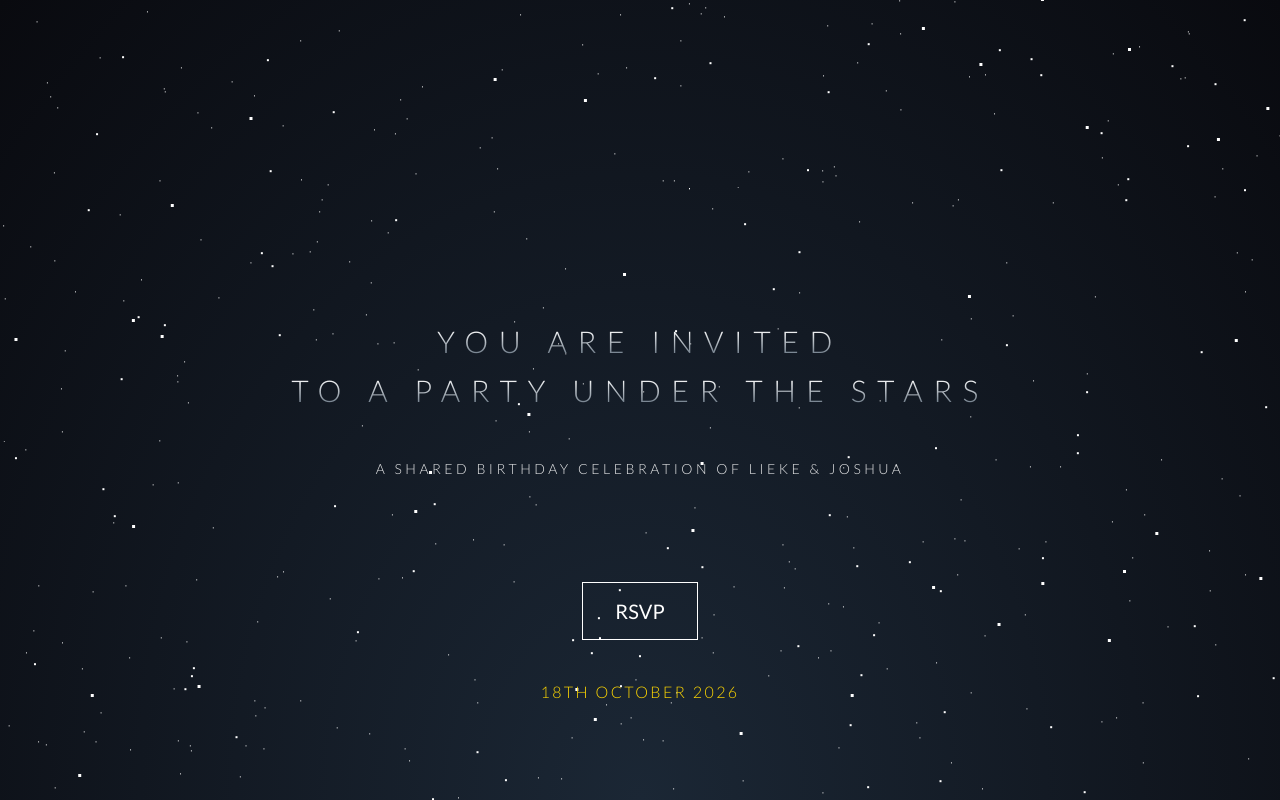
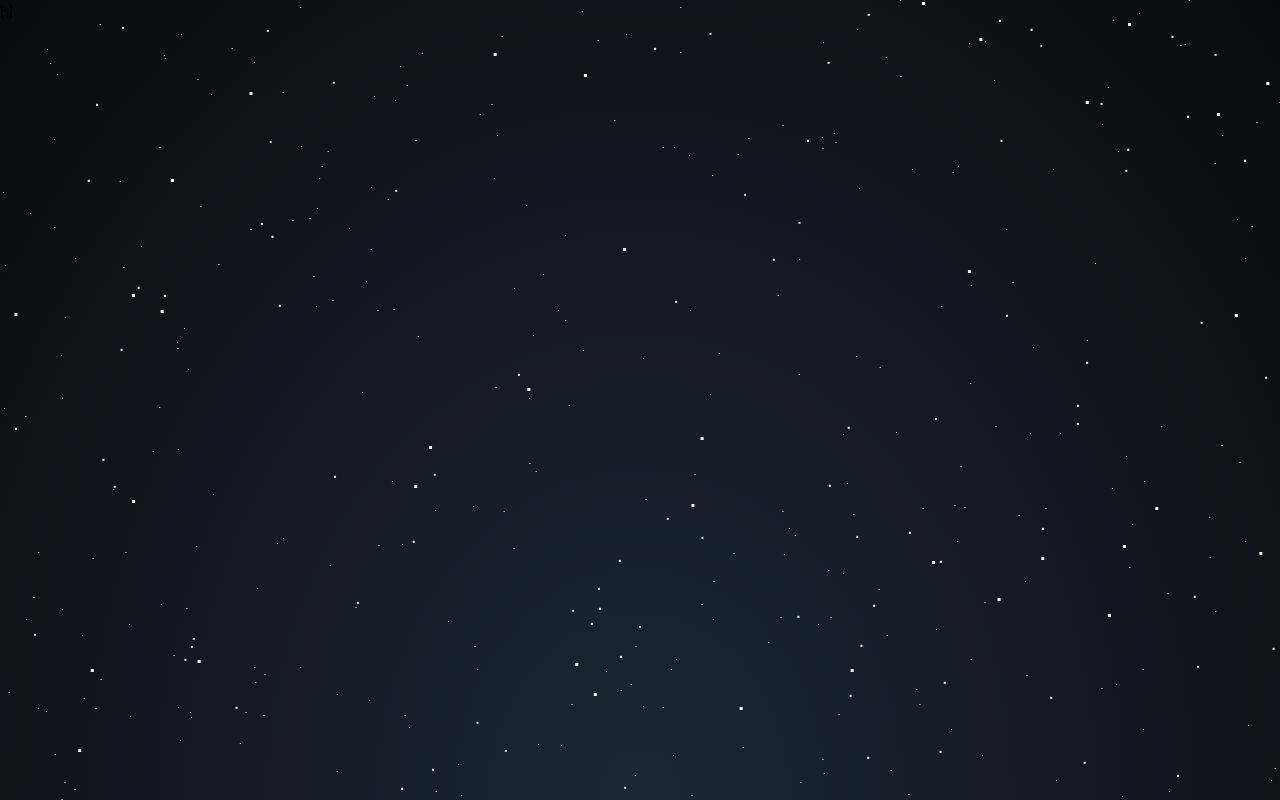
Before and after one commit to joshanangelofgrace/StarsBirthdayInvite, a Nuxt app: page /rsvp in a window 1280 px wide. Built offline with nearby package versions, Linux system fonts and the light colour scheme.

Commit message:
add rsvp page

```diff
--- a/app/app.vue
+++ b/app/app.vue
@@ -1,48 +1,6 @@
 <template>
-  <main
-    class="relative isolate h-dvh overflow-hidden bg-radial-[ellipse_at_bottom] from-night-900 to-night-950 font-display"
-  >
-    <!-- Smaller stars drift fastest, matching the original layer speeds. -->
-    <StarField layer="near" :count="700" :size="1" :seed="1" />
-    <StarField layer="mid" :count="200" :size="2" :seed="2" />
-    <StarField layer="far" :count="100" :size="3" :seed="3" />
-    <ShootingStars />
-
-    <div
-      class="relative z-10 flex h-full flex-col items-center justify-center px-6 text-center"
-    >
-      <!-- Sizing is tuned so each line survives on one line down to 320px. The
-           gradient fill runs top-to-bottom per line, so a wrapped line would
-           land on the dark end and stop being readable. -->
-      <h1
-        class="text-sm leading-relaxed font-light tracking-[0.2em] text-balance text-white sm:text-2xl sm:tracking-[0.35em] md:text-3xl"
-      >
-        <span
-          class="block bg-linear-to-b from-white from-25% to-night-700 bg-clip-text text-transparent"
-        >
-          YOU ARE INVITED
-        </span>
-        <span
-          class="block bg-linear-to-b from-white from-25% to-night-700 bg-clip-text text-transparent"
-        >
-          TO A PARTY UNDER THE STARS
-        </span>
-      </h1>
-
-      <p
-        class="mt-10 max-w-xl text-xs leading-loose font-light tracking-[0.25em] text-white/90 sm:text-sm"
-      >
-        A SHARED BIRTHDAY CELEBRATION OF LIEKE &amp; JOSHUA
-      </p>
-    </div>
-
-    <div class="absolute inset-x-0 bottom-[20%] z-10 w-full flex">
-      <button class="leading-relaxed font-medium text-balance text-center mx-auto text-xl px-8 py-3 border bg-transparent border-white text-white cursor-pointer hover:text-night-700 hover:bg-white/90">RSVP</button>
-  </div>
-    <p
-      class="absolute inset-x-0 bottom-[12%] z-10 px-6 text-center text-sm font-light tracking-[0.15em] text-[gold] sm:text-base"
-    >
-      18TH OCTOBER 2026
-    </p>
-  </main>
+  <NuxtLoadingIndicator />
+    <NuxtLayout>
+      <NuxtPage />
+    </NuxtLayout>
 </template>
--- /dev/null
+++ b/app/layouts/default.vue
@@ -0,0 +1,13 @@
+<template>
+     <main
+    class="relative isolate h-dvh overflow-hidden bg-radial-[ellipse_at_bottom] from-night-900 to-night-950 font-display"
+  >
+    <!-- Smaller stars drift fastest, matching the original layer speeds. -->
+    <StarField layer="near" :count="700" :size="1" :seed="1" />
+    <StarField layer="mid" :count="200" :size="2" :seed="2" />
+    <StarField layer="far" :count="100" :size="3" :seed="3" />
+    <ShootingStars />
+
+   <slot />
+  </main>
+</template>
--- /dev/null
+++ b/app/pages/index.vue
@@ -0,0 +1,38 @@
+<template>
+     <div
+      class="relative z-10 flex h-full flex-col items-center justify-center px-6 text-center"
+    >
+      <!-- Sizing is tuned so each line survives on one line down to 320px. The
+           gradient fill runs top-to-bottom per line, so a wrapped line would
+           land on the dark end and stop being readable. -->
+      <h1
+        class="text-sm leading-relaxed font-light tracking-[0.2em] text-balance text-white sm:text-2xl sm:tracking-[0.35em] md:text-3xl"
+      >
+        <span
+          class="block bg-linear-to-b from-white from-25% to-night-700 bg-clip-text text-transparent"
+        >
+          YOU ARE INVITED
+        </span>
+        <span
+          class="block bg-linear-to-b from-white from-25% to-night-700 bg-clip-text text-transparent"
+        >
+          TO A PARTY UNDER THE STARS
+        </span>
+      </h1>
+
+      <p
+        class="mt-10 max-w-xl text-xs leading-loose font-light tracking-[0.25em] text-white/90 sm:text-sm"
+      >
+        A SHARED BIRTHDAY CELEBRATION OF LIEKE &amp; JOSHUA
+      </p>
+    </div>
+
+    <div class="absolute inset-x-0 bottom-[20%] z-10 w-full flex">
+      <NuxtLink to="/rsvp" class="leading-relaxed font-medium text-balance text-center mx-auto text-xl px-8 py-3 border bg-transparent border-white text-white cursor-pointer hover:text-night-700 hover:bg-white/90">RSVP</NuxtLink>
+  </div>
+    <p
+      class="absolute inset-x-0 bottom-[12%] z-10 px-6 text-center text-sm font-light tracking-[0.15em] text-[gold] sm:text-base"
+    >
+      18TH OCTOBER 2026
+    </p>
+</template>
--- /dev/null
+++ b/app/pages/rsvp.vue
@@ -0,0 +1,5 @@
+<template>
+    <form>
+        hi
+    </form>
+</template>
```
